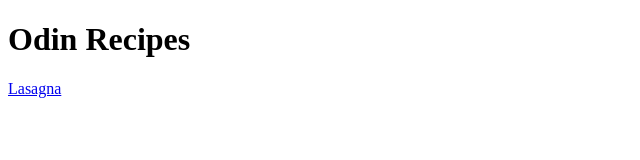
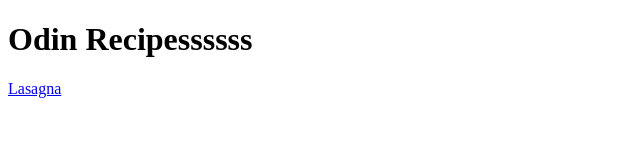
Before and after one commit to cholale/odin-recipes, a plain HTML site: page index.html in a window 1280 px wide. Shown: the whole page, without its empty margins (0-640 px from the left). Drawn offline with Linux system fonts and the light colour scheme.

Commit message:
Update index.html

```diff
--- a/index.html
+++ b/index.html
@@ -2,7 +2,7 @@
 <html>
 <body>
 
-<h1>Odin Recipes</h1>
+<h1>Odin Recipessssss</h1>
 
 
 <a href="/odin-recipes/recipes/lasagna.html">Lasagna</a>
```
